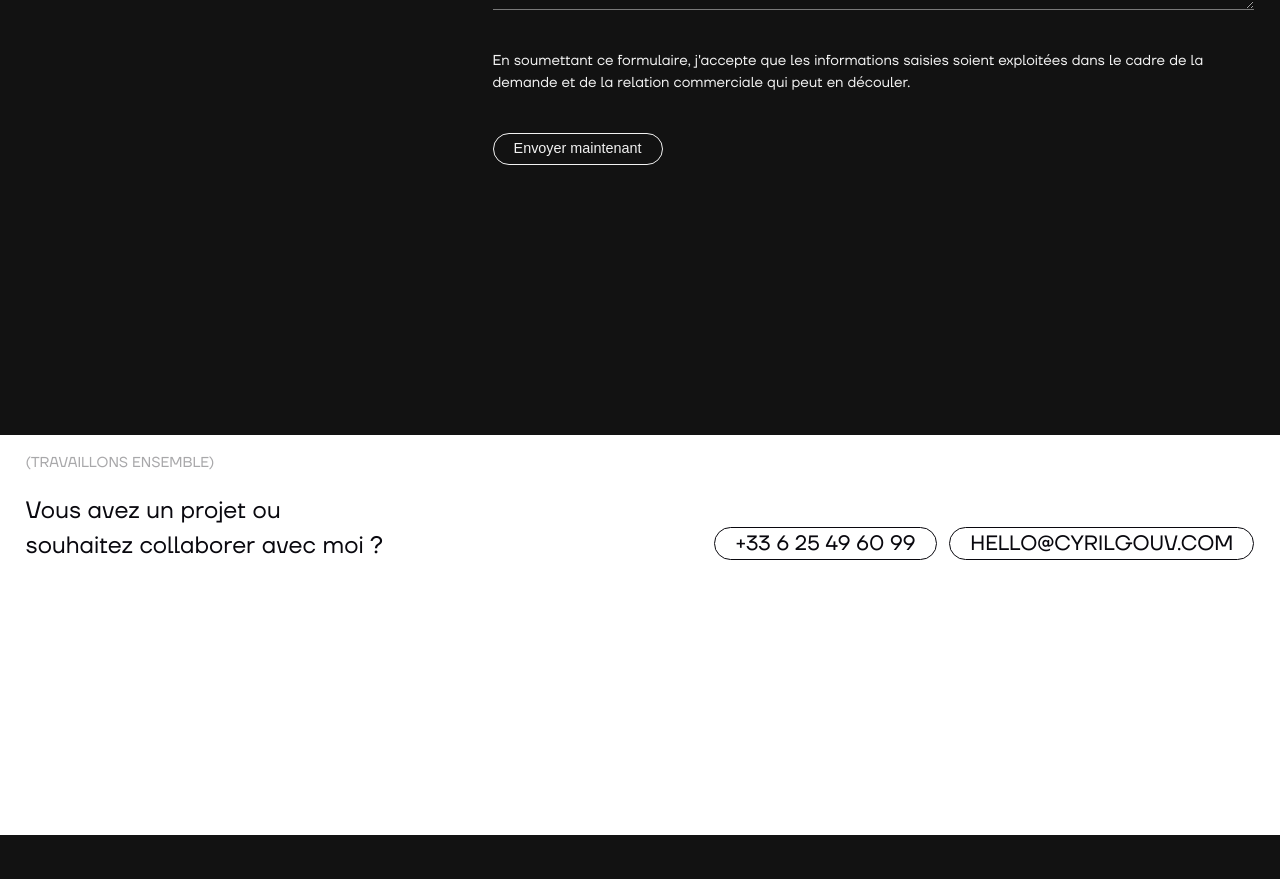
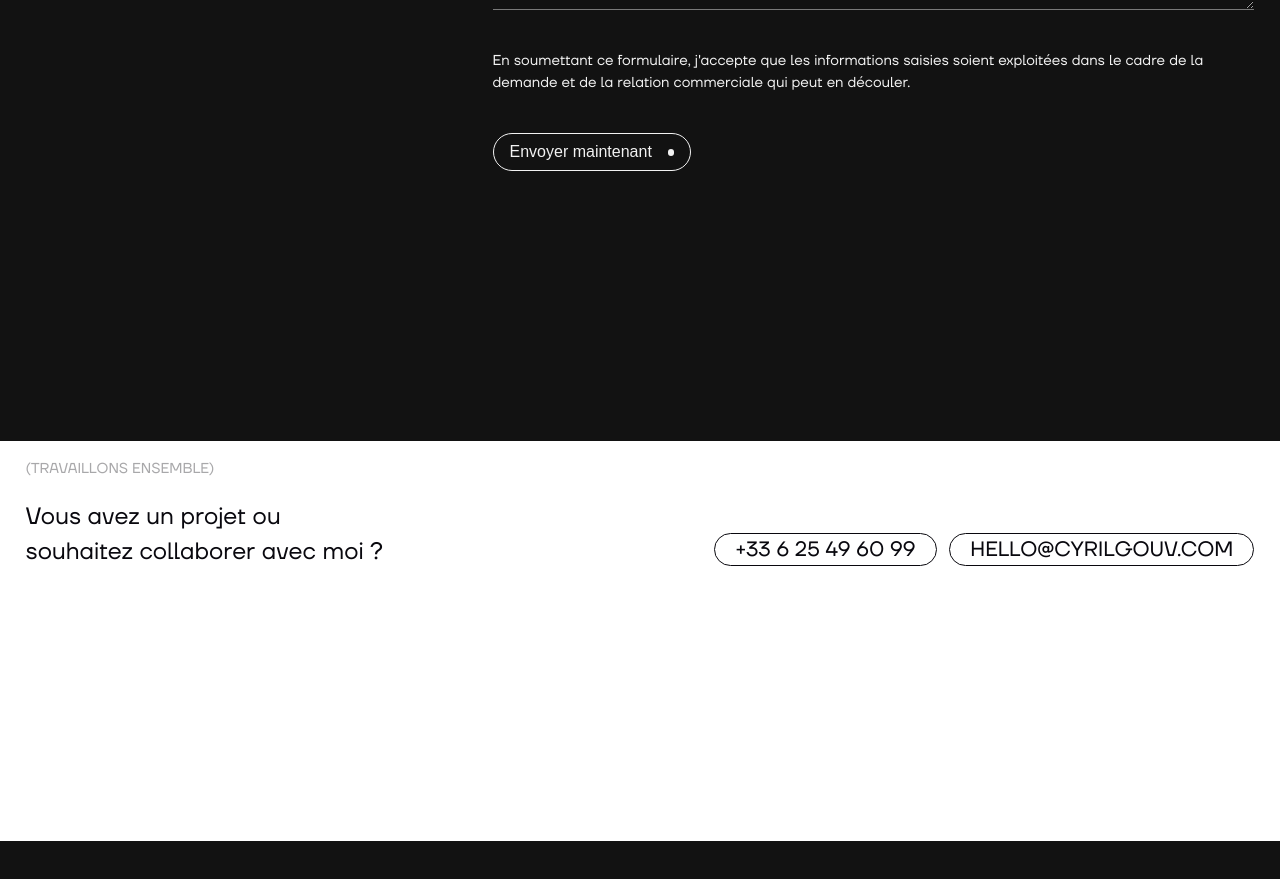
Before and after one commit to CyrilGouv/next-folio, a Next.js app: page /contact in a window 1280 px wide. Shown: the part 1894-2773 px from the top of the page. Built offline with nearby package versions, Linux system fonts and the light colour scheme.

Commit message:
refactor Submit button styles

```diff
--- a/components/UI/Elements/Form/Submit.jsx
+++ b/components/UI/Elements/Form/Submit.jsx
@@ -6,13 +6,25 @@ const Submit = ({ text }) => {
         <div className={ styles.submit }>
             <button
                 type="submit"
-                className={ `${styles.submit__button} text--regular` }
+                className={ `${styles.submit__button} text--medium` }
             >
+
                 <span
-                    data-name={ text }
-                    className={ styles.submit__button__inner }
+                    className={ styles.submit__button__text }
                 >
-                    { text }
+                    <span
+                        data-name={ text }
+                        className={ styles.submit__button__text__inner }
+                    >
+                        { text }
+                    </span>
+                </span>
+
+                <span className={ styles.submit__button__circle }>
+                    <span className={ styles.submit__button__circle__inner }></span>
+                    <svg width="19" height="19" viewBox="0 0 19 19" fill="#F2F2F2" xmlns="http://www.w3.org/2000/svg">
+                        <path d="M0.292893 17.2929C-0.0976311 17.6834 -0.0976311 18.3166 0.292893 18.7071C0.683418 19.0976 1.31658 19.0976 1.70711 18.7071L0.292893 17.2929ZM18.9706 1.02944C18.9706 0.477153 18.5228 0.0294373 17.9706 0.029437L8.97056 0.0294378C8.41828 0.0294375 7.97056 0.477153 7.97056 1.02944C7.97056 1.58172 8.41828 2.02944 8.97056 2.02944L16.9706 2.02944L16.9706 10.0294C16.9706 10.5817 17.4183 11.0294 17.9706 11.0294C18.5228 11.0294 18.9706 10.5817 18.9706 10.0294L18.9706 1.02944ZM1.70711 18.7071L18.6777 1.73654L17.2635 0.322331L0.292893 17.2929L1.70711 18.7071Z" fill="inherit"></path>
+                    </svg>
                 </span>
             </button>
         </div>
--- a/components/UI/Elements/Form/Submit.module.scss
+++ b/components/UI/Elements/Form/Submit.module.scss
@@ -2,34 +2,107 @@
     padding-bottom: var(--paddingS);
 
     &__button {
+        position: relative;
         display: inline-flex;
         align-items: center;
-        padding: 0.25rem 1.25rem;
         border: 1px solid var(--darkThemeFontColor);
+        background-color: transparent;
         border-radius: 2rem;
+        padding: 0.625rem 1rem;
         overflow: hidden;
         color: var(--darkThemeFontColor);
-        background: transparent;
         text-decoration: none;
-        line-height: 1.5;
+        line-height: 1;
         cursor: pointer;
 
-        &__inner {
-            position: relative;
-            display: inline-block;
-            transition: transform .275s var(--mainTransition);
+        &::before {
+            position: absolute;
+            content: "";
+            bottom: 0;
+            left: 0;
+            width: 100%;
+            height: 100%;
+            background-color: var(--darkThemeFontColor);
+            transform: scaleY(0);
+            transform-origin: 0% 0%;
+            transition: transform .3125s var(--mainTransition);
+        }
+
+        &:hover {
+            color: var(--darkThemeBgColor);
 
             &::before {
+                transform: scaleY(1);
+                transform-origin: 100% 100%;
+            }
+        }
+
+        &__active {
+            color: var(--darkThemeBgColor);
+
+            &::before {
+                transform: scaleY(1);
+                transform-origin: 100% 100%;
+            }
+        }
+
+        &__text {
+            display: inline-flex;
+            position: relative;
+            align-items: center;
+            overflow: hidden;
+            margin-right: 1rem;
+
+            &__inner {
+                position: relative;
+                display: inline-block;
+                transition: transform .285s var(--mainTransition);
+            }
+        }
+
+        &__circle {
+            position: relative;
+            display: flex;
+            justify-content: center;
+            align-items: center;
+            width: auto;
+
+            &__inner {
+                display: inline-block;
+                width: 0.4rem;
+                height: 0.4rem;
+                transform-origin: 50% 50%;
+                transition: transform .305s var(--mainTransition) .005s;
+                background-color: var(--darkThemeFontColor);
+                border-radius: 50%;
+            }
+
+            svg {
                 position: absolute;
-                content: attr(data-name);
-                top: 100%;
-                left: 0;
+                top: 50%;
+                left: 50%;
+                transform: translate(-100%, 150%);
+                width: 11px;
+                height: 11px;
+                opacity: 0;
+                visibility: hidden;
+                transition: transform .285s var(--mainTransition);
             }
         }
 
         &:hover {
-            .submit__button__inner {
-                transform: translateY(-100%);
+            .submit__button__circle {
+
+                &__inner {
+                    transform: scale(4.5);
+                    background-color: var(--darkThemeBgColor);
+                }
+
+                svg {
+                    transform: translate(-50%, -50%);
+                    visibility: visible;
+                    opacity: 1;
+                }
             }
         }
     }
```
